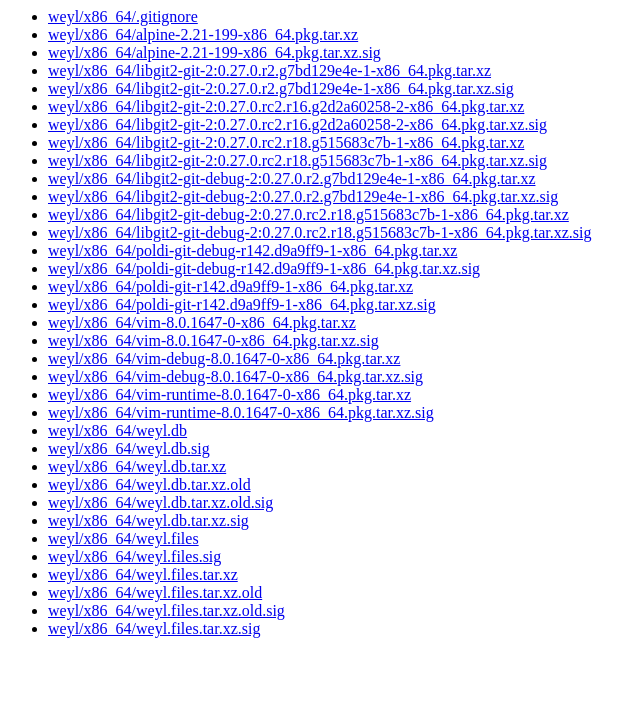
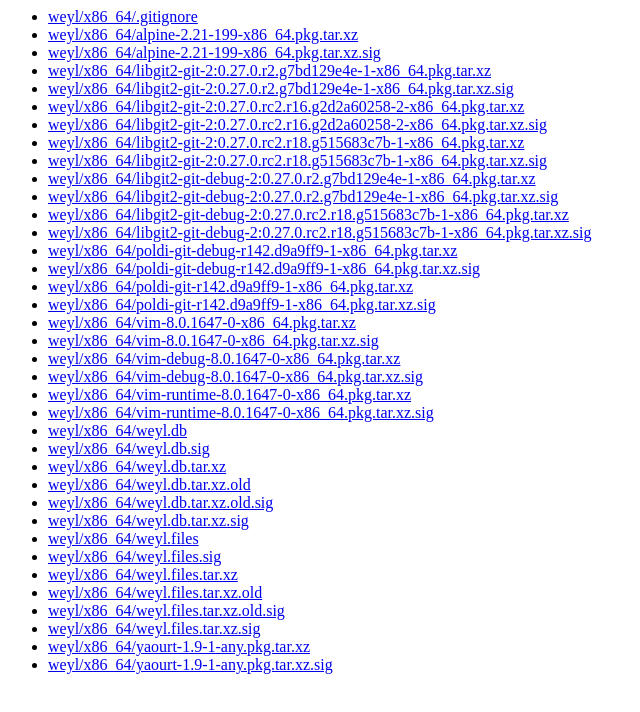
Before and after one commit to rsrchboy/arch-repos, a plain HTML site: page index.html in a window 1280 px wide. Shown: the whole page, without its empty margins (0-640 px from the left). Drawn offline with Linux system fonts and the light colour scheme.

Commit message:
Add yaourt

```diff
--- a/index.html
+++ b/index.html
@@ -34,4 +34,6 @@
 <li><a href="weyl/x86_64/weyl.files.tar.xz.old">weyl/x86_64/weyl.files.tar.xz.old</li>
 <li><a href="weyl/x86_64/weyl.files.tar.xz.old.sig">weyl/x86_64/weyl.files.tar.xz.old.sig</li>
 <li><a href="weyl/x86_64/weyl.files.tar.xz.sig">weyl/x86_64/weyl.files.tar.xz.sig</li>
+<li><a href="weyl/x86_64/yaourt-1.9-1-any.pkg.tar.xz">weyl/x86_64/yaourt-1.9-1-any.pkg.tar.xz</li>
+<li><a href="weyl/x86_64/yaourt-1.9-1-any.pkg.tar.xz.sig">weyl/x86_64/yaourt-1.9-1-any.pkg.tar.xz.sig</li>
 </ul></body></html>
```
Also changed, not shown: 6 other files.
